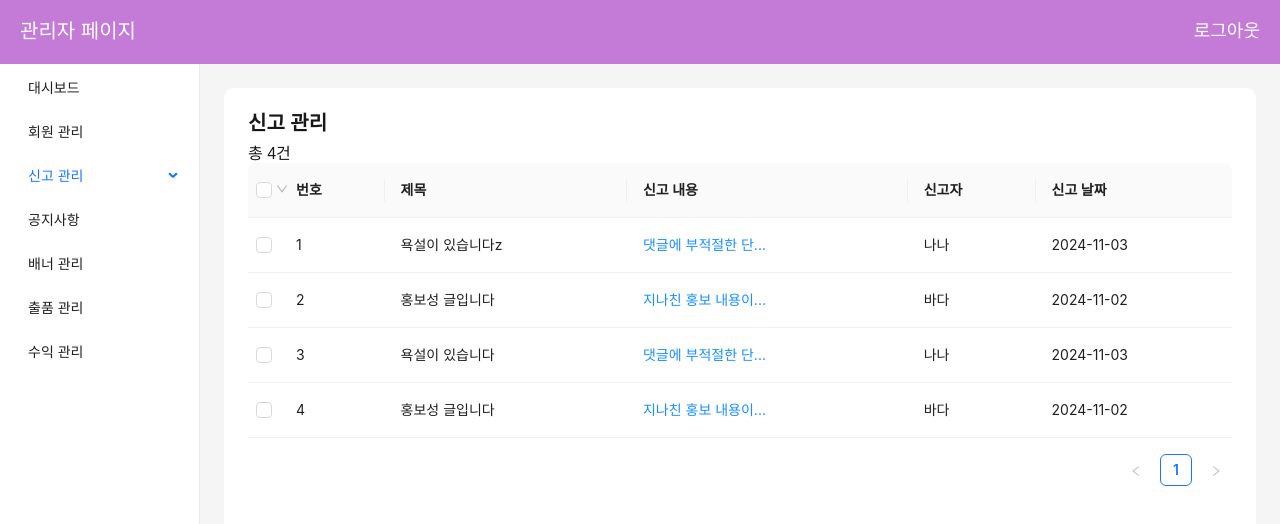
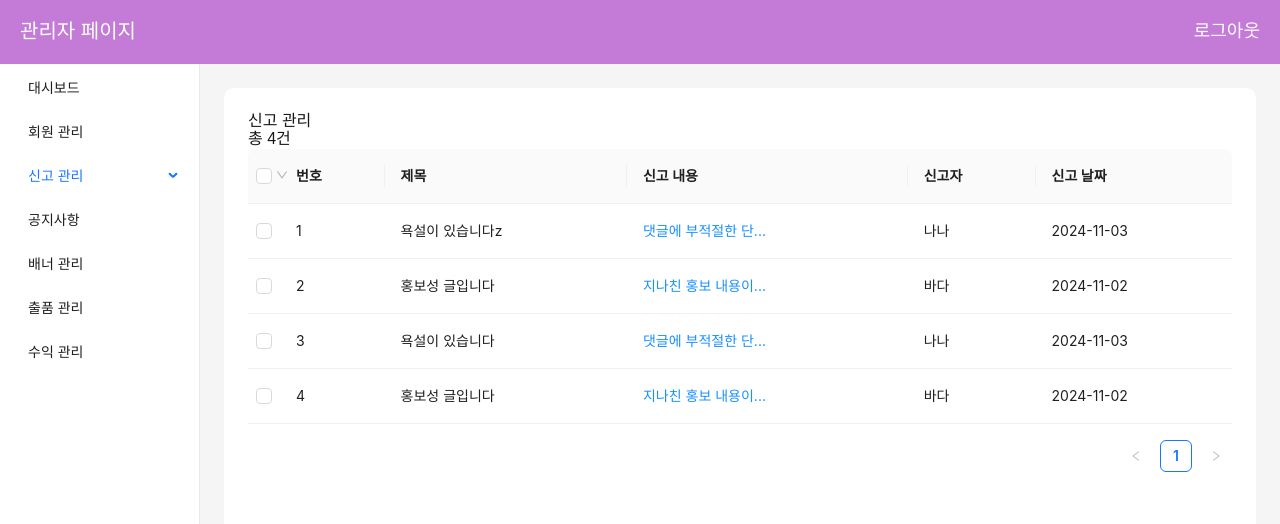
Before and after one commit to ItdaHub/admin-page, a Next.js app: page /reports/comment in a window 1280 px wide. Shown: the top 524 px of the page. Built offline with nearby package versions, Linux system fonts and the light colour scheme; sample sign-in values are in the browser's storage.

Commit message:
Fix: Titlecompo 로 제목 수정

```diff
--- a/src/components/ReportManagement/styled.ts
+++ b/src/components/ReportManagement/styled.ts
@@ -2,10 +2,10 @@
 
 export const ReportManageStyled = styled.div`
   &.report-wrap {
-    .report-title {
-      font-size: 20px;
-      font-weight: bolder;
-      margin-bottom: 10px;
+    .report-head {
+      display: flex;
+      justify-content: space-between;
+      margin-bottom: 16px;
     }
   }
 `;
--- a/src/features/Notice/index.tsx
+++ b/src/features/Notice/index.tsx
@@ -7,6 +7,7 @@
 import clsx from "clsx";
 import { useRouter } from "next/router";
 import api from "@/utill/api";
+import TitleCompo from "@/components/TitleCompo";
 
 interface Notice {
   id: string;
@@ -143,7 +144,7 @@
   return (
     <NoticeStyled className={clsx("notice-wrap")}>
       <div className="notice-box">
-        <h2 className="notice-title">공지사항 관리</h2>
+        <TitleCompo title="공지사항 관리" />
         <Button
           type="primary"
           icon={<PlusOutlined />}
--- a/src/features/Notice/styled.ts
+++ b/src/features/Notice/styled.ts
@@ -8,12 +8,6 @@
       display: flex;
       justify-content: space-between;
       margin-bottom: 16px;
-
-      .notice-title {
-        font-size: 20px;
-        font-weight: bolder;
-        margin-bottom: 10px;
-      }
     }
   }
 `;
```
